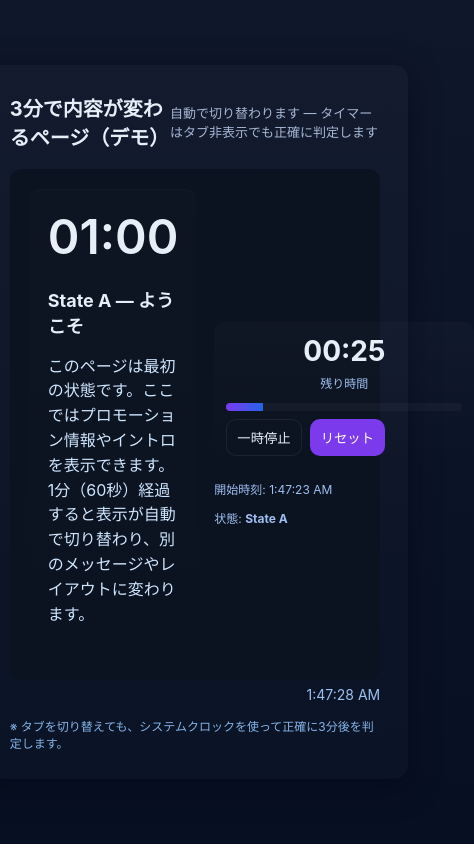
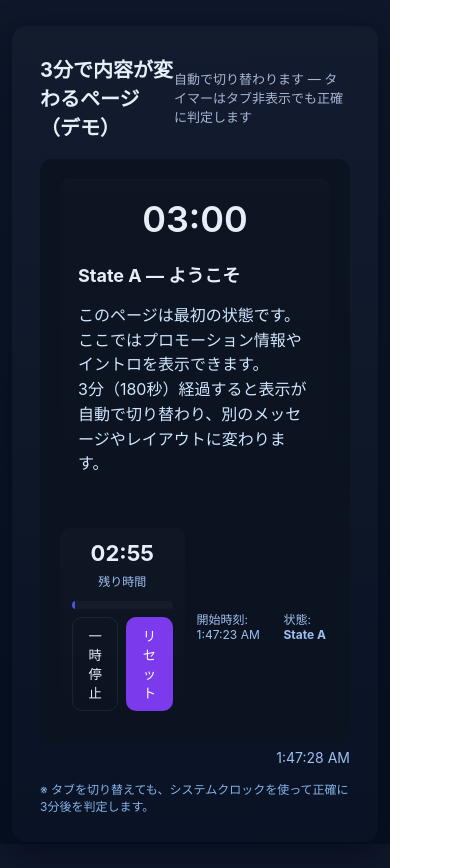
Before and after one commit to minatuki-0605/assesment, a plain HTML site: page index.html in a window 390 px wide. Shown: the whole page, 474 px wide, since content can reach past the window. Before the commit the page ends 844 px from the top, so only its background shows below. Drawn offline with Linux system fonts and the light colour scheme.

Commit message:
Update index.html

```diff
--- a/index.html
+++ b/index.html
@@ -38,6 +38,13 @@
     .state-b{background:linear-gradient(135deg,#05233a, #04243a);border-radius:10px;padding:18px}
   .big-timer{font-size:48px;text-align:center;margin-bottom:20px;font-weight:600;color:#e6eef8}
 .clock{font-size:14px;text-align:right;color:#9fbff0;margin-top:6px}
+@media (max-width:600px){
+  .card{grid-template-columns:1fr;}
+  .sidebar{flex-direction:row;justify-content:space-between;align-items:center;}
+  .count{font-size:22px;}
+  .big-timer{font-size:36px;}
+  body{padding:12px;}
+}
 </style>
 </head>
 <body>
@@ -49,16 +56,16 @@
 
     <div class="card">
       <div class="content">
-        <div id="bigTimer" class="big-timer">01:00</div>
+        <div id="bigTimer" class="big-timer">03:00</div>
         <div id="stateA">
           <h2 class="state-title">State A — ようこそ</h2>
-          <p class="state-body">このページは最初の状態です。ここではプロモーション情報やイントロを表示できます。<br>1分（60秒）経過すると表示が自動で切り替わり、別のメッセージやレイアウトに変わります。</p>
+          <p class="state-body">このページは最初の状態です。ここではプロモーション情報やイントロを表示できます。<br>3分（180秒）経過すると表示が自動で切り替わり、別のメッセージやレイアウトに変わります。</p>
         </div>
 
         <div id="stateB" style="display:none">
           <div class="state-b">
             <h2 class="state-title">State B — 内容が更新されました</h2>
-            <p class="state-body">おめでとうございます！1分が経過したため内容が切り替わりました。ここには別のキャンペーン情報や注意書き、特典などを表示できます。</p>
+            <p class="state-body">おめでとうございます！3分が経過したため内容が切り替わりました。ここには別のキャンペーン情報や注意書き、特典などを表示できます。</p>
           </div>
         </div>
       </div>
@@ -87,7 +94,7 @@
   <script>
     (function(){
       // 設定（ミリ秒）
-      const DURATION_MS = 1 * 30 * 1000; // 3分
+      const DURATION_MS = 3 * 60 * 1000; // 3分
 
       // 要素
       const countEl = document.getElementById('count');
@@ -159,7 +166,9 @@
             // 通知
             if ("Notification" in window) {
               if (Notification.permission === "granted") {
-                new Notification("時間になりました！", { body: "3分が経過しました。" });
+                // バイブレーション
+if (navigator.vibrate) navigator.vibrate([200,100,200]);
+new Notification("時間になりました！", { body: "3分が経過しました。" });
               } else if (Notification.permission !== "denied") {
                 Notification.requestPermission().then(p => {
                   if (p === "granted") new Notification("時間になりました！", { body: "3分が経過しました。" });
```
